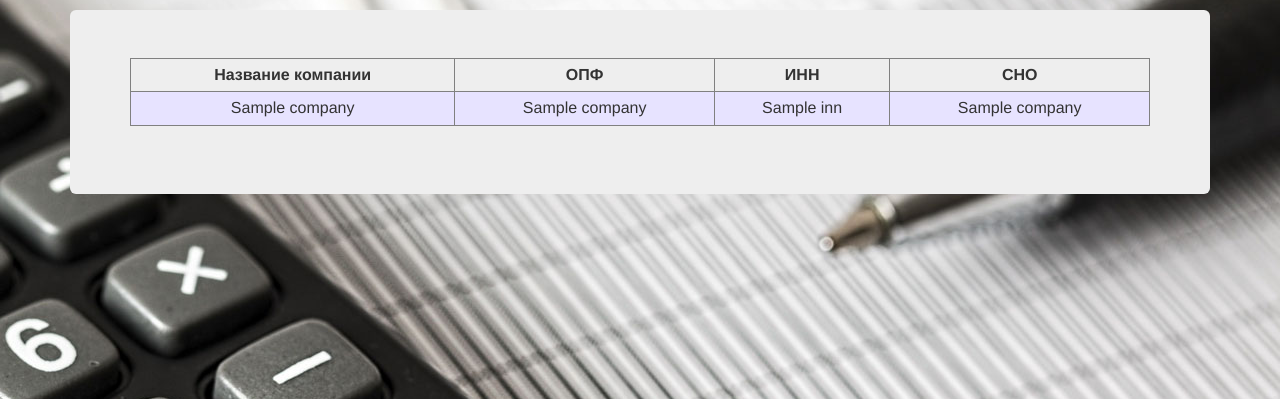
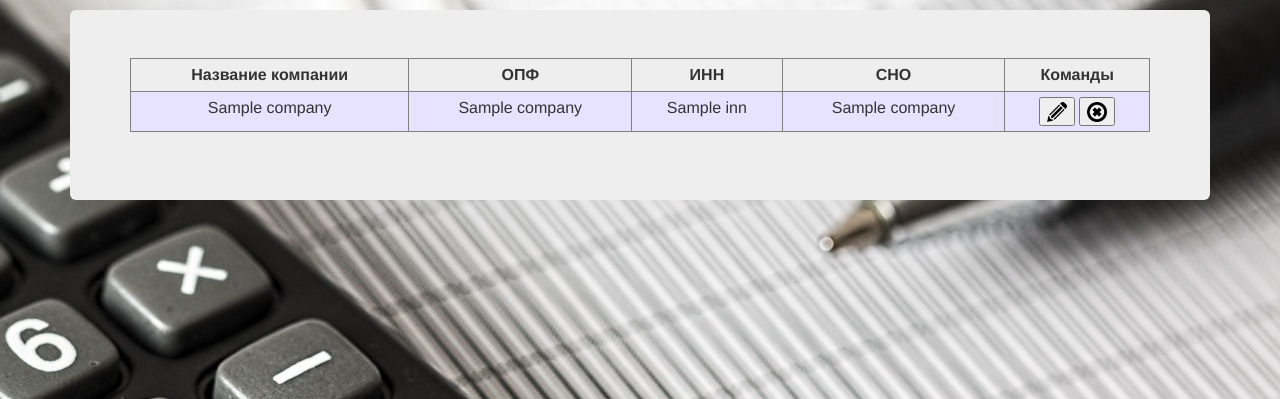
Before and after one commit to ex2life/Finansist, a PHP site: template registration/templates/Profile/spisok_company.php in a window 1280 px wide. Shown: the part 84-483 px from the top of the page. Run offline with PHP 8.4, Linux system fonts and the light colour scheme; the template is opened without the code that fills it: most values are stand-ins (such as "Sample title", 1, 10 or a date in 2020); data that the repository does not hold is empty.

Commit message:
list of company

```diff
--- a/registration/templates/Profile/spisok_company.php
+++ b/registration/templates/Profile/spisok_company.php
@@ -31,6 +31,7 @@
 			<th>ОПФ</th>
 			<th>ИНН</th>
 			<th>СНО</th>
+			<th>Команды</th>
 		</tr>
 		<?php foreach ($company_list as $i => $company): ?>
 		<tr class="<?= ($i+1)%2 == 0 ? 'even' : 'odd' ?>">
@@ -38,6 +39,10 @@
 			<td title="<?= $company['opf_full_name'] ?>"><?= $company['opf_brief_name'] ?></td>
 			<td><?= $company['inn'] ?></td>
 			<td title="<?= $company['sno_full_name'] ?>"><?= $company['sno_brief_name'] ?></td>
+		    <td>
+                <button type="submit" name="Edit" value="<?= $company['company_id'] ?>" /> <image width="20px" height="20px" src="../img/edit.png"> </button>
+                <button type="submit" name="Del" value="<?= $company['company_id'] ?>" onclick="if(confirm(\'Точно желаете удалить?\'))submit();else return false;" /> <image width="20px" height="20px" src="../img/del.png"> </button>
+            </td>
 		</tr>
 		<?php endforeach; ?>
 	</table>
```
Also changed, not shown: img/del.png (added), img/edit.png (added).
